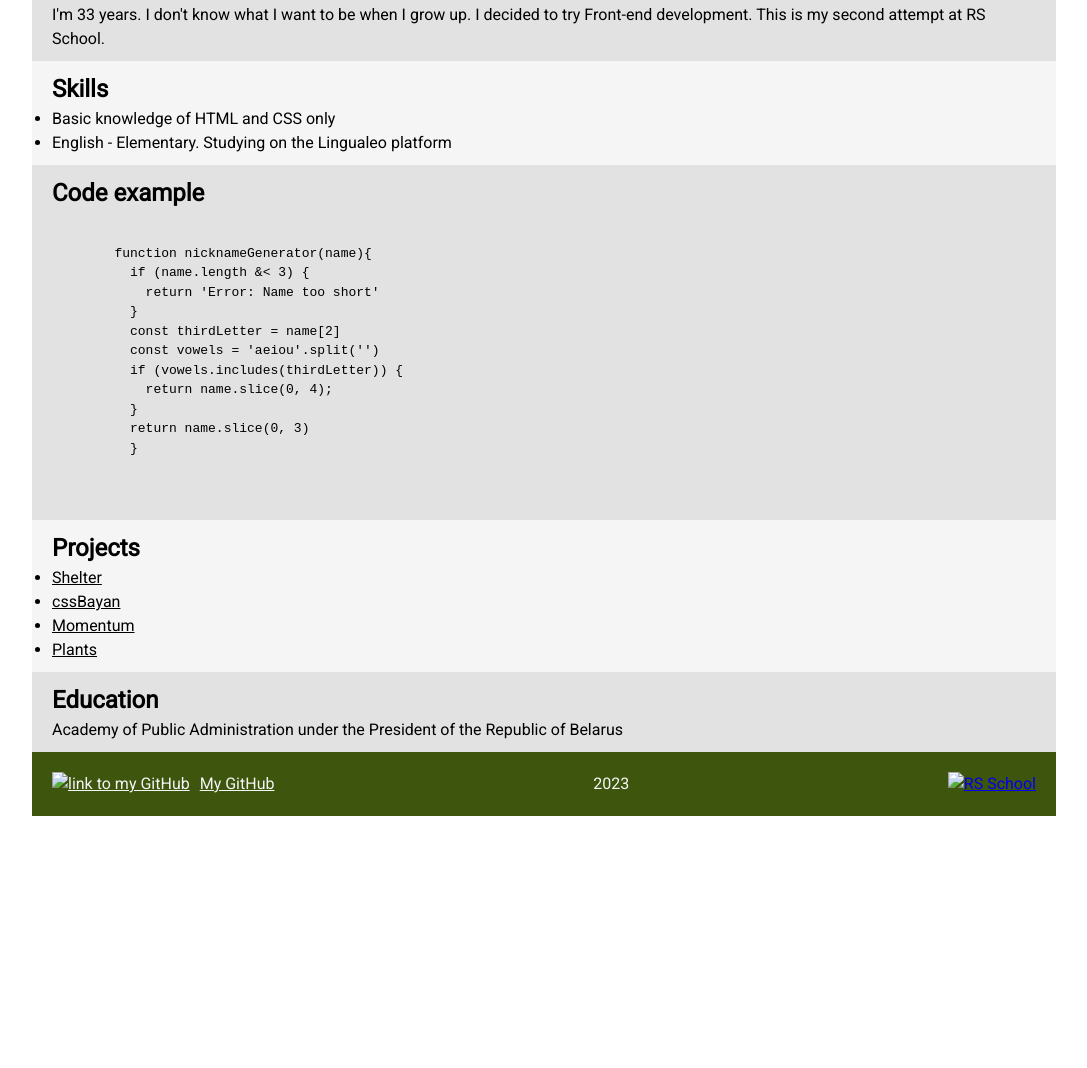
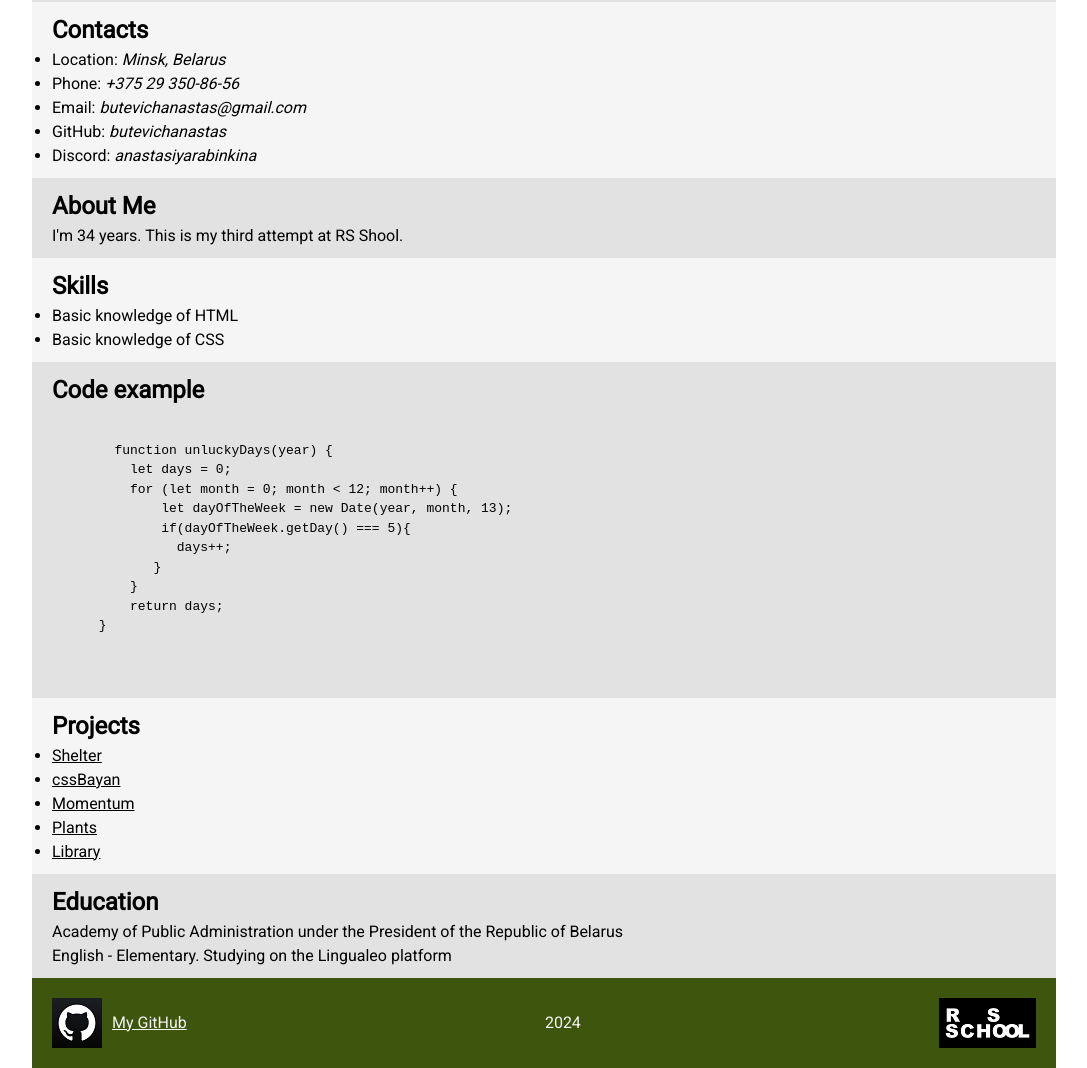
Before and after one commit to butevichanastas/rsschool-cv, a plain HTML site: page index.html in a window 1280 px wide. Shown: the part 348-1416 px from the top of the page, without its empty margins (96-1183 px from the left). Before the commit the page ends 1164 px from the top, so only its background shows below. Drawn offline with Linux system fonts and the light colour scheme.

Commit message:
fix: change img links

```diff
--- a/index.html
+++ b/index.html
@@ -23,7 +23,7 @@
     </header>
     <main>
       <section class="top-section">
-        <p><img src="image/Photo.jpg" alt="My photo"></p>
+        <p><img src="assets/img/Photo.jpg" alt="My photo"></p>
         <h1>Anastasiya Rabinkina</h1>
       </section>
       <section>
@@ -39,32 +39,30 @@
     <section>
       <h2 id="aboutMe">About Me</h2>
       <p>
-        I'm 33 years. I don't know what I want to be when I grow up. I decided
-        to try Front-end development. This is my second attempt at RS School.
+        I'm 34 years. This is my third attempt at RS Shool.
       </p>
     </section>
     <section>
       <h2 id="skills">Skills</h2>
       <ul>
-        <li>Basic knowledge of HTML and CSS only</li>
-        <li>English - Elementary. Studying on the Lingualeo platform</li>
+        <li>Basic knowledge of HTML</li>
+        <li>Basic knowledge of CSS</li>
       </ul>
     </section>
     <section>
       <h2 id="codeExample">Code example</h2>
       <pre>
       <code>
-        function nicknameGenerator(name){
-          if (name.length &amp;&lt; 3) {
-            return 'Error: Name too short'
+        function unluckyDays(year) {
+          let days = 0;
+          for (let month = 0; month &lt; 12; month++) {
+              let dayOfTheWeek = new Date(year, month, 13);
+              if(dayOfTheWeek.getDay() === 5){
+                days++;
+             }
           }
-          const thirdLetter = name[2]
-          const vowels = 'aeiou'.split('')
-          if (vowels.includes(thirdLetter)) {
-            return name.slice(0, 4);
-          }
-          return name.slice(0, 3)
-          }
+          return days;
+      }
       </code>
       </pre>
     </section>
@@ -75,6 +73,7 @@
       <li><a href="https://butevichanastas.github.io/cssBayan/" target="_blank" class="link-project">cssBayan</a></li>
       <li><a href="https://relaxed-unicorn-eb3953.netlify.app/" target="_blank" class="link-project">Momentum</a></li>
       <li><a href="https://rolling-scopes-school.github.io/butevichanastas-JSFEPRESCHOOL2022Q4/plants/" target="_blank" class="link-project">Plants</a></li>
+      <li><a href="https://rolling-scopes-school.github.io/butevichanastas-JSFEPRESCHOOL2023Q2/library/" target="_blank" class="link-project">Library</a></li>
     </ul>
     </section>
     <section>
@@ -83,14 +82,17 @@
         Academy of Public Administration under the President of the Republic of
         Belarus
       </p>
+      <p>
+        English - Elementary. Studying on the Lingualeo platform
+      </p>
     </section>
     </main>
     <footer>
       <a href="https://github.com/butevichanastas" target="_blank" class="gitHub-link">
-        <img src="image/GitHub1.png" alt="link to my GitHub"><span>My GitHub</span>
+        <img src="assets/img/GitHub1.png" alt="link to my GitHub"><span>My GitHub</span>
       </a>
-      <p>2023</p>
-      <a href="https://rs.school/js/" target="_blank"><img src="image/RSS1.png" alt="RS School"></a>
+      <p>2024</p>
+      <a href="https://rs.school/courses/javascript-ru" target="_blank"><img src="assets/img/RSS1.png" alt="RS School"></a>
     </footer>
   </body>
 </html>
```
